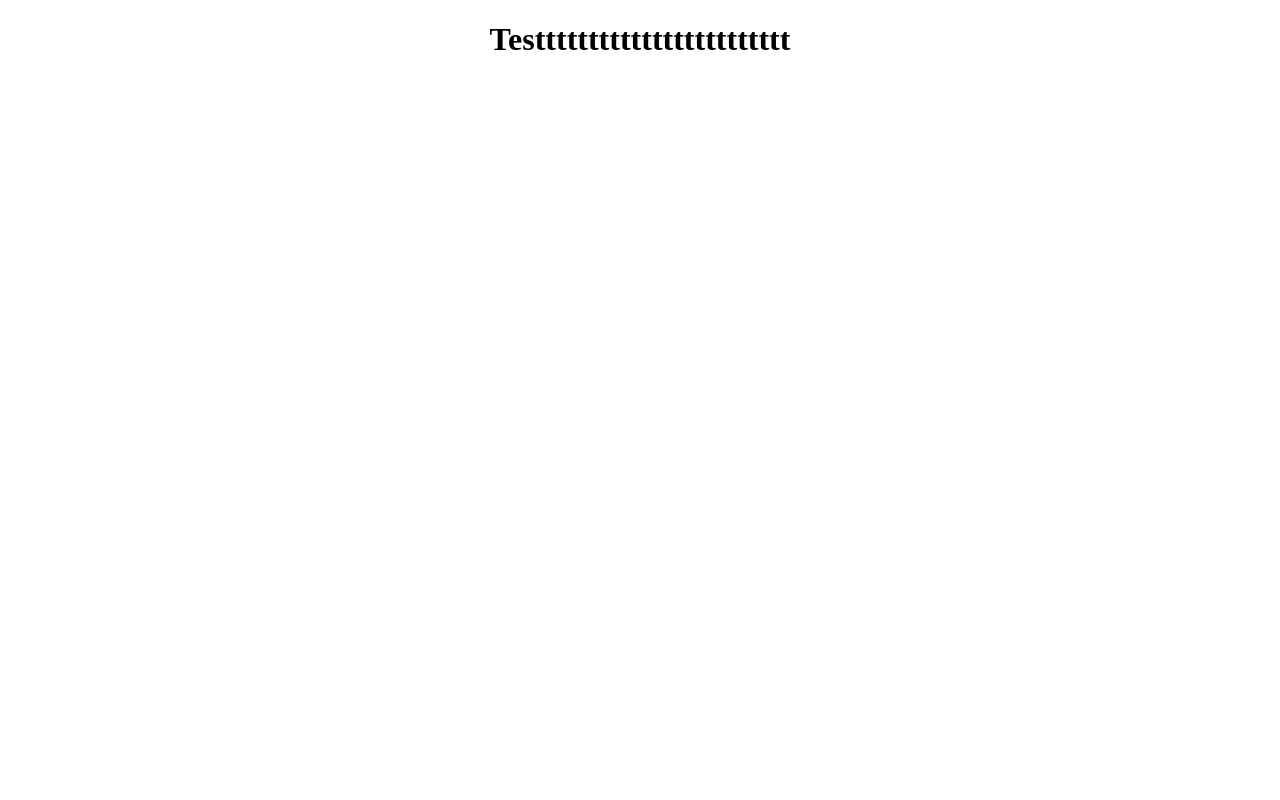
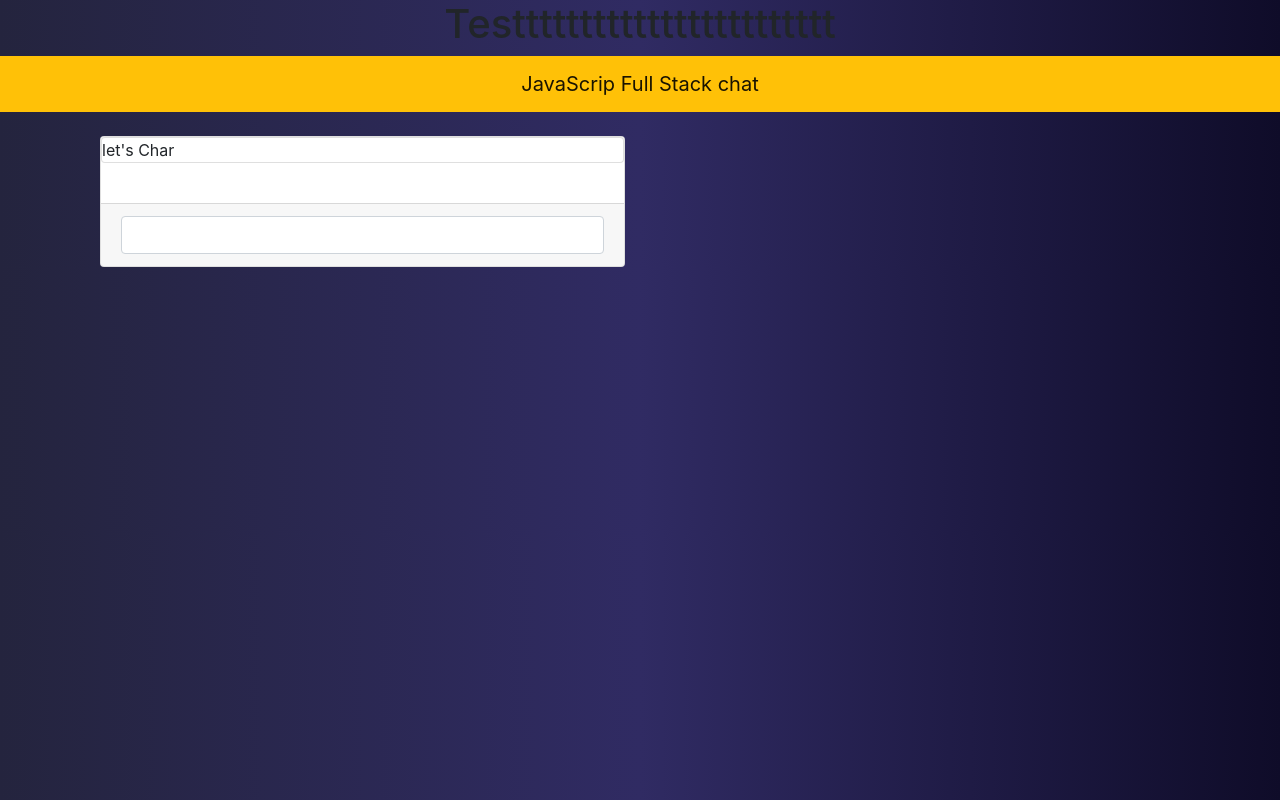
Before and after one commit to handshake2/practica, a website: page public/index.html in a window 1280 px wide. Drawn offline with nearby package versions, Linux system fonts and the light colour scheme; no server answers.

Commit message:
Initial Commit

```diff
--- /dev/null
+++ b/public/css/main.css
@@ -0,0 +1,5 @@
+body {
+    background: #0f0c29;  /* fallback for old browsers */
+    background: -webkit-linear-gradient(to right, #24243e, #302b63, #0f0c29);  /* Chrome 10-25, Safari 5.1-6 */
+    background: linear-gradient(to right, #24243e, #302b63, #0f0c29); /* W3C, IE 10+/ Edge, Firefox 16+, Chrome 26+, Opera 12+, Safari 7+ */
+  }
--- a/public/index.html
+++ b/public/index.html
@@ -3,13 +3,31 @@
   <head>
     <meta charset="utf-8">
     <title>Mi Primera App En Node</title>
-
+    <link rel="stylesheet" href="https://stackpath.bootstrapcdn.com/bootstrap/4.1.3/css/bootstrap.min.css" integrity="sha384-MCw98/SFnGE8fJT3GXwEOngsV7Zt27NXFoaoApmYm81iuXoPkFOJwJ8ERdknLPMO" crossorigin="anonymous">
+    <link rel="stylesheet" href="/css/main.css">
   </head>
   <body>
     <center>
       <h1>Testttttttttttttttttttttttt</h1>
     </center>
-    <div id="chat"></div>
+    <nav class="navbar navbar-light bg-warning">
+      <a class="navbar-brand mx-auto" href="/">JavaScrip Full Stack chat</a>
+      </nav>
+      <div class="container">
+        <div class="col-md-6 mt-4">
+          <div class="card">
+            <div class="card header">
+              <g4>let's Char</g4>
+            </div>
+            <div id="chat" class="card-body">
+
+            </div>
+            <form class="card-footer">
+              <input type="text" id="message" class="form-control">
+            </form>
+          </div>
+        </div>
+      </div>
     <script src="/socket.io/socket.io.js" charset="utf8"></script>
     <script src="/js/main.js" charset="utf8"></script>
   </body>
```
